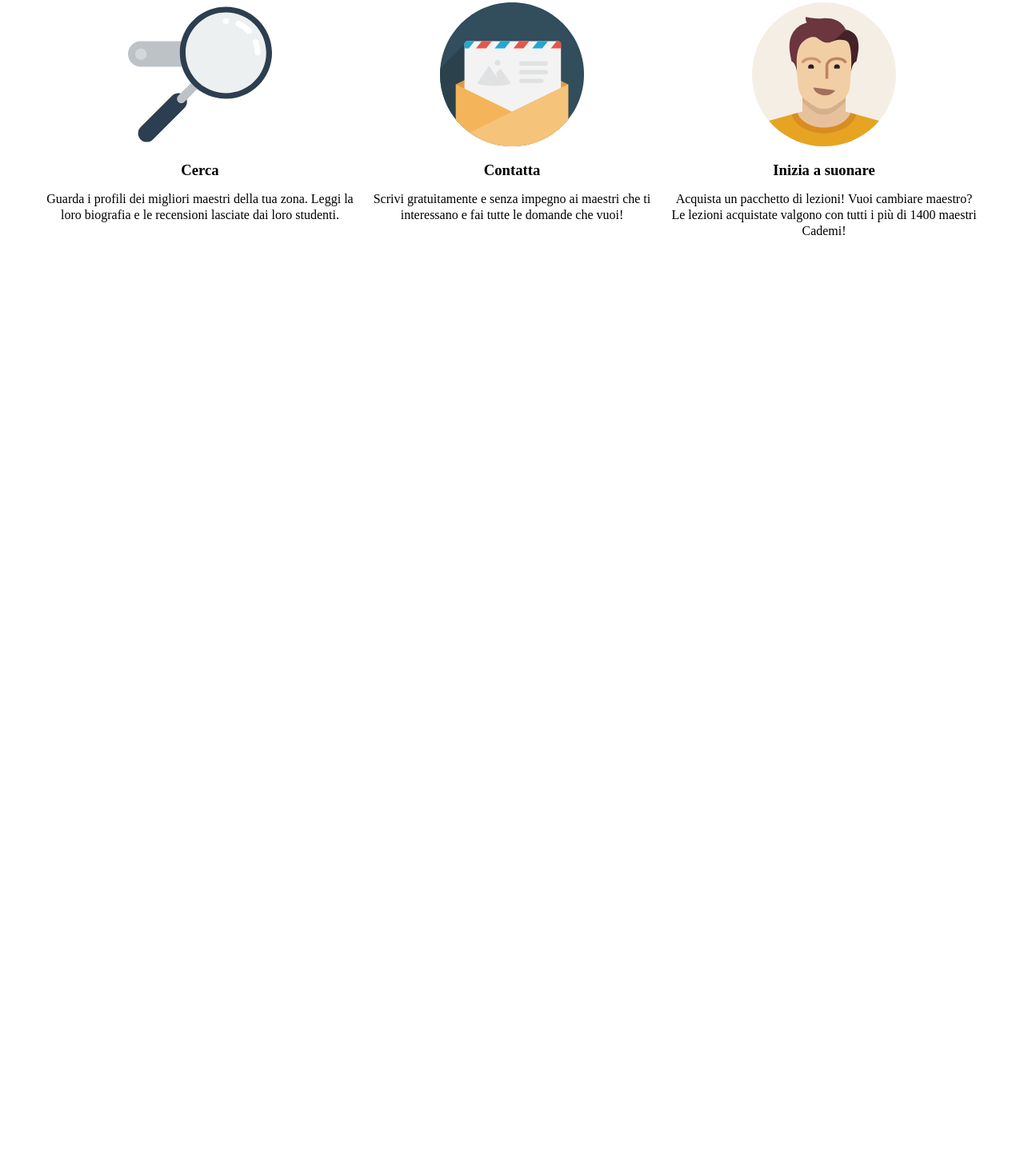
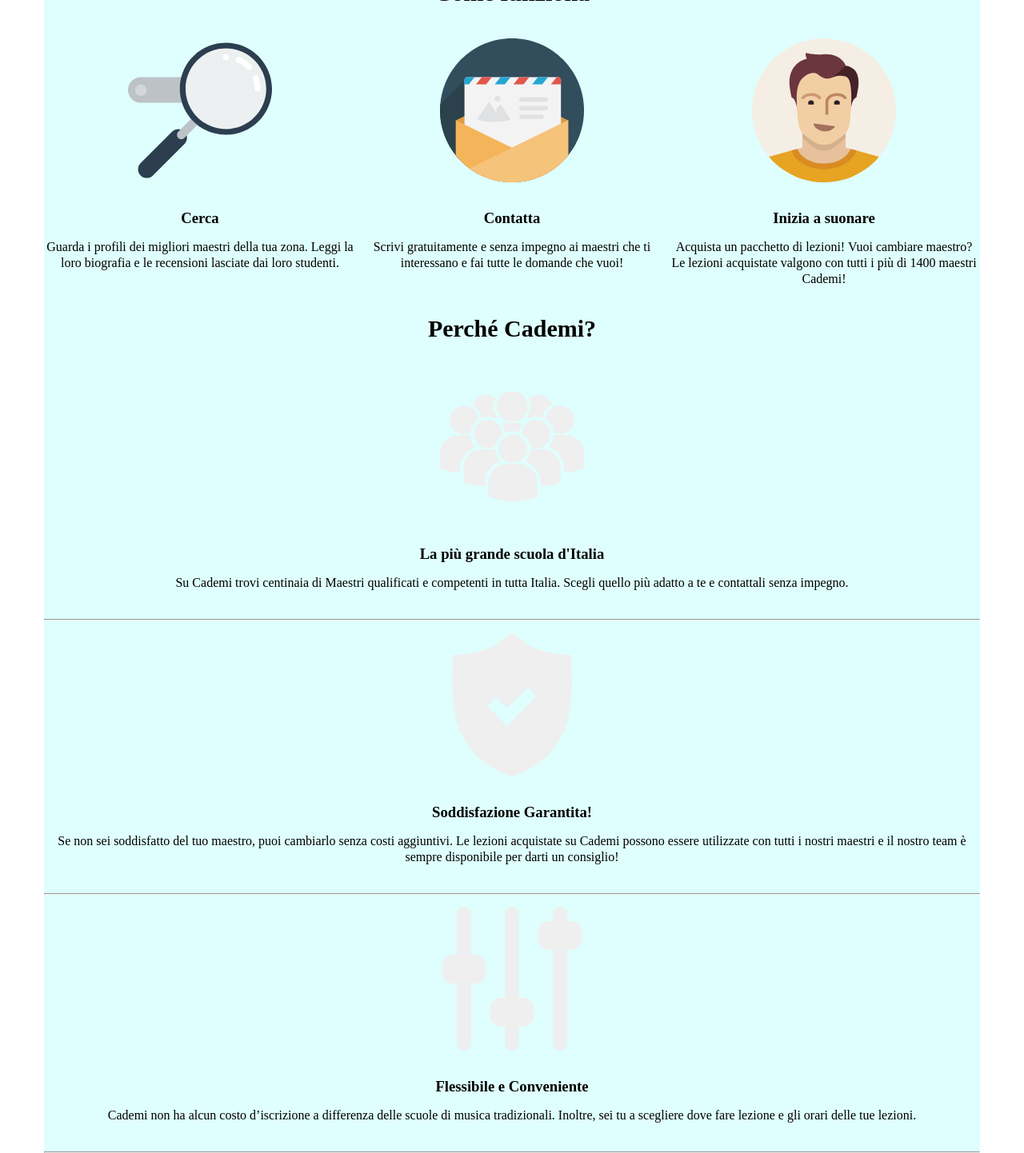
Before and after one commit to MattiaPolli93/html-css-resp-wannabe-12bool, a plain HTML site: page index.html in a window 1280 px wide. Shown: the part 524-1966 px from the top of the page at 80% size. Before the commit the page ends 858 px from the top, so only its background shows below. Drawn offline with Linux system fonts and the light colour scheme.

Commit message:
Added third section

```diff
--- a/css/style.css
+++ b/css/style.css
@@ -16,10 +16,23 @@ p {
     line-height: 20px;
 }
 
+hr {
+
+}
+
 .text-center {
     text-align: center;
 }
 
+.container {
+    background-color: #defffd;
+}
+
 .container img {
     height: 180px;
+    margin: 15px 0;
 }
+
+.image-background {
+
+}
--- a/index.html
+++ b/index.html
@@ -67,20 +67,41 @@
         <!-- Third section -->
         <!-- Title -->
         <div class="container">
+            <h2>Perché Cademi?</h2>
+        </div>
+
+        <div class="container">
+            <!-- Left part -->
+            <div class="col-lg-12 col-md-12 col-xs-12">
+                <div class="image-background">
+                    <img src="img/icon/profile.png" alt="Profile Icon">
+                </div>
+                <h3>La più grande scuola d'Italia</h3>
+                <p>Su Cademi trovi centinaia di Maestri qualificati e competenti in tutta Italia. Scegli quello più adatto a te e contattali senza impegno.</p>
+                <hr>
+            </div>
+
+            <!-- Middle part -->
+            <div class="col-lg-12 col-md-12 col-xs-12">
+                <div class="image-background">
+                    <img src="img/icon/secure.png" alt="Secure Icon">
+                </div>
+                <h3>Soddisfazione Garantita!</h3>
+                <p>Se non sei soddisfatto del tuo maestro, puoi cambiarlo senza costi aggiuntivi. Le lezioni acquistate su Cademi possono essere utilizzate con tutti i nostri maestri e il nostro team è sempre disponibile per darti un consiglio!</p>
+                <hr>
+            </div>
+
+            <!-- Right part -->
+            <div class="col-lg-12 col-md-12 col-xs-12">
+                <div class="image-background">
+                    <img src="img/icon/flex.png" alt="Flex Icon">
+                </div>
+                <h3>Flessibile e Conveniente</h3>
+                <p>Cademi non ha alcun costo d’iscrizione a differenza delle scuole di musica tradizionali. Inoltre, sei tu a scegliere dove fare lezione e gli orari delle tue lezioni. </p>
+                <hr>
+            </div>
 
         </div>
-
-
-
-
-
-
-
-
-
-
     </div>
-
-
 </body>
 </html>
```
